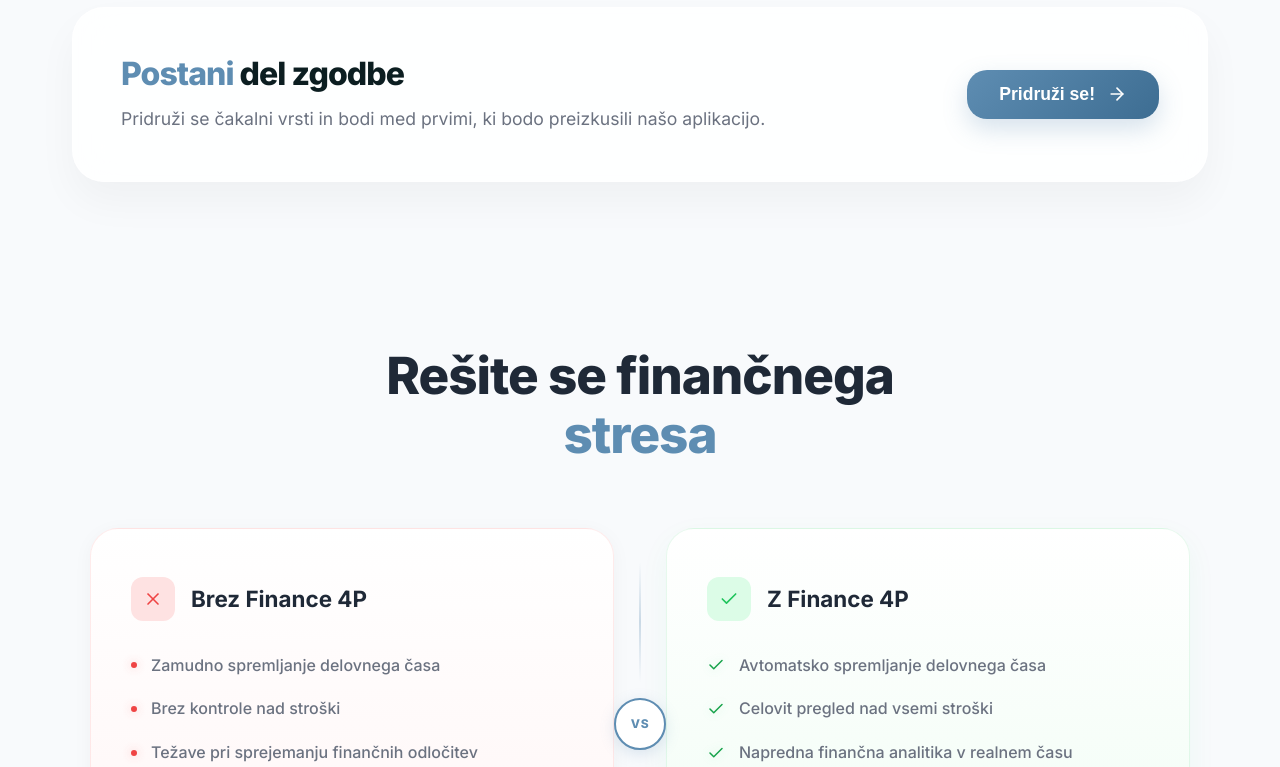
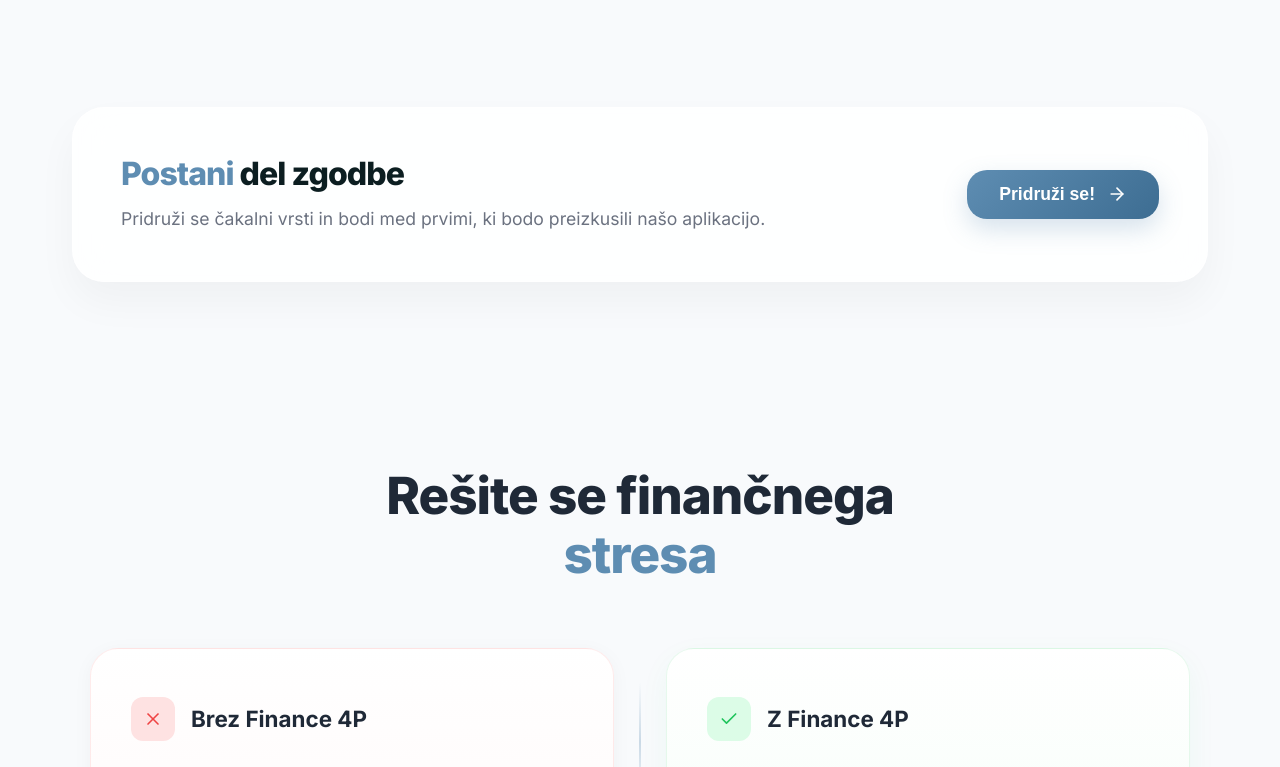
Before and after one commit to filipkolle/Landing-4P, a React (Vite) app: page / in a window 1280 px wide. Shown: the part 2373-3140 px from the top of the page. Built offline with nearby package versions, Linux system fonts and the light colour scheme.

Commit message:
style: move SubscribeCTA lower for better vertical centering between sections

```diff
--- a/src/styles/LandingPage.css
+++ b/src/styles/LandingPage.css
@@ -1438,10 +1438,10 @@
    SUBSCRIBE CTA (MID-PAGE)
    =========================== */
 .subscribe-cta-section {
-  padding: 40px 0 80px;
+  padding: 60px 0 100px;
   position: relative;
   z-index: 40;
-  margin-top: -60px; /* Pull into hero transition */
+  margin-top: 20px; /* Moved lower to balance space between hero and problem section */
 }
 
 .subscribe-cta-card {
```
